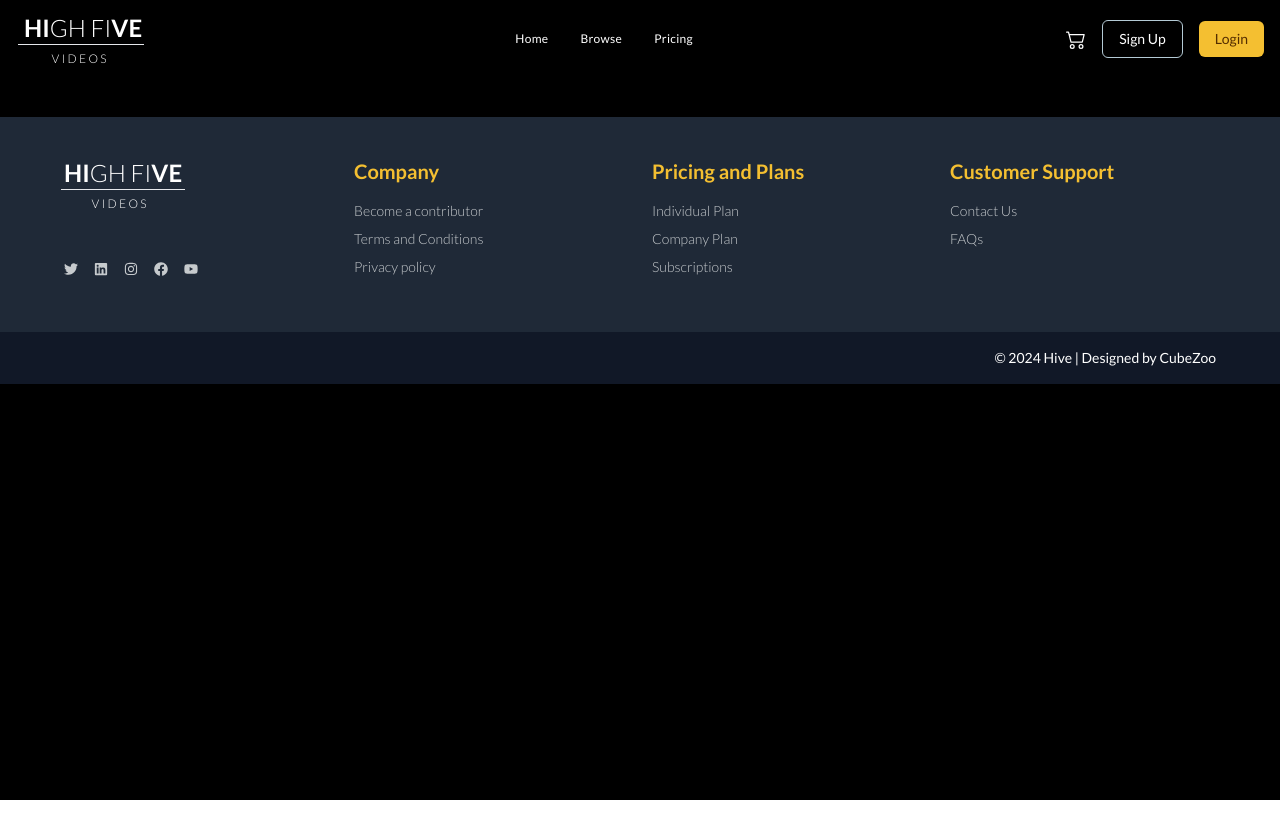
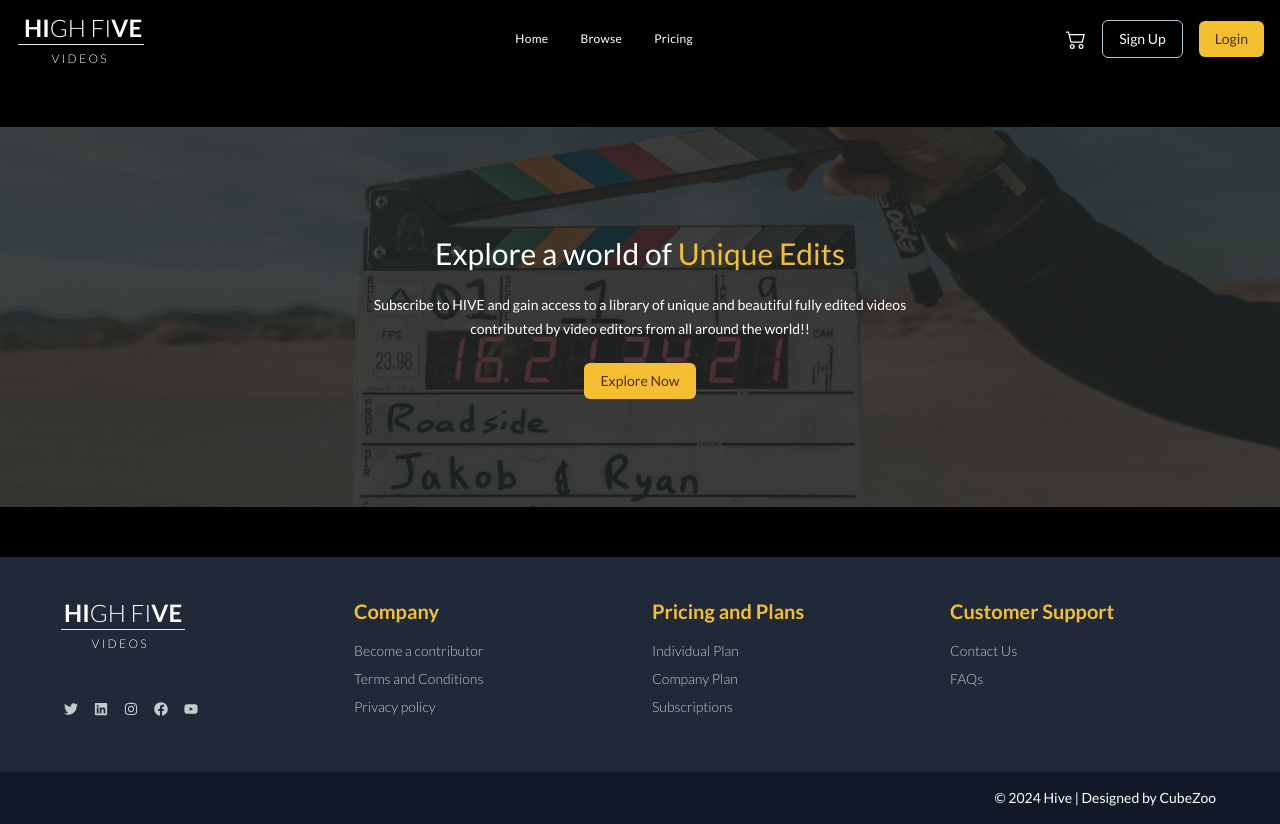
Before and after one commit to techiemokhele/high-five-videos, a React (Create React App) app: page / in a window 1280 px wide. Before the commit the page ends 800 px from the top, so only its background shows below. Built offline with nearby package versions, Linux system fonts and the light colour scheme; the HTML template or start-up script is replaced by a standard one.

Commit message:
Added CallToActionComponent, updated App.js, removed image file, and modified types and tailwind config

```diff
--- a/src/App.js
+++ b/src/App.js
@@ -1,11 +1,21 @@
 import React from 'react';
-
-import { HeaderComponent, FooterComponent } from './components';
+import { CallToActionComponent, FooterComponent, HeaderComponent } from './components';
 
 function App() {
+  const handleExploreNow = () => {
+    console.log("handle explore now button pressed");
+  };
+
   return (
     <div className="flex flex-col h-full bg-black gap-10">
       <HeaderComponent />
+      <CallToActionComponent
+        firstTitle="Explore a world of"
+        secondTitle="Unique Edits"
+        firstDescription="Subscribe to HIVE and gain access to a library of unique and beautiful fully edited videos"
+        secondDescription='contributed by video editors from all around the world!!'
+        buttonAction={handleExploreNow}
+      />
       <FooterComponent />
     </div>
   );
--- a/src/components/index.tsx
+++ b/src/components/index.tsx
@@ -3,4 +3,5 @@ export { default as LogoComponent } from "./common/LogoComponent";
 export { default as TextInputComponent } from "./common/TextInputComponent";
 
 export { default as HeaderComponent } from "./section/HeaderComponent";
+export { default as CallToActionComponent } from "./section/CallToActionComponent";
 export { default as FooterComponent } from "./section/FooterComponent";
--- /dev/null
+++ b/src/components/section/CallToActionComponent.tsx
@@ -0,0 +1,35 @@
+import { CallToActionProps } from "../../types";
+import ButtonComponent from "../common/ButtonComponent";
+import ctaImage from "../../assets/images/cta.png";
+
+const CallToActionComponent = ({
+  firstTitle,
+  secondTitle,
+  firstDescription,
+  secondDescription,
+  buttonAction,
+}: CallToActionProps) => {
+  return (
+    <div
+      className="relative flex flex-col items-center justify-center min-h-[300px] sm:min-h-[350px] md:min-h-[400px] bg-cover md:bg-cover lg:bg-contain bg-center bg-no-repeat"
+      style={{ backgroundImage: `url(${ctaImage})` }}
+    >
+      <div className="absolute inset-0  flex flex-col items-center justify-center gap-4 sm:gap-6">
+        <h1 className="text-white text-xl sm:text-2xl md:text-3xl text-center">
+          {firstTitle} <span className="text-gold-1">{secondTitle}</span>
+        </h1>
+        <div className="flex flex-col gap-1 px-4 md:px-10 lg:px-16 text-white text-xs sm:text-sm text-center">
+          <p>{firstDescription}</p>
+          <p>{secondDescription}</p>
+        </div>
+        <ButtonComponent
+          text="Explore Now"
+          onClick={buttonAction}
+          fill={true}
+        />
+      </div>
+    </div>
+  );
+};
+
+export default CallToActionComponent;
--- /dev/null
+++ b/src/types/declaration.d.ts
@@ -0,0 +1,4 @@
+declare module '*.png' {
+  const content: string;
+  export default content;
+}
--- a/tailwind.config.js
+++ b/tailwind.config.js
@@ -9,6 +9,7 @@ module.exports = {
           1: "#B4CAD5",
           2: "#B4CAD580",
           3: "#262A2D",
+          4: "#262A2D94"
         },
         gold: {
           1: "#F4BF31",
```
Also changed, not shown: src/types/index.ts (+8 -0 lines), src/assets/images/cta.png (renamed from src/assets/images/Eplore Unique Edits Section.png).
